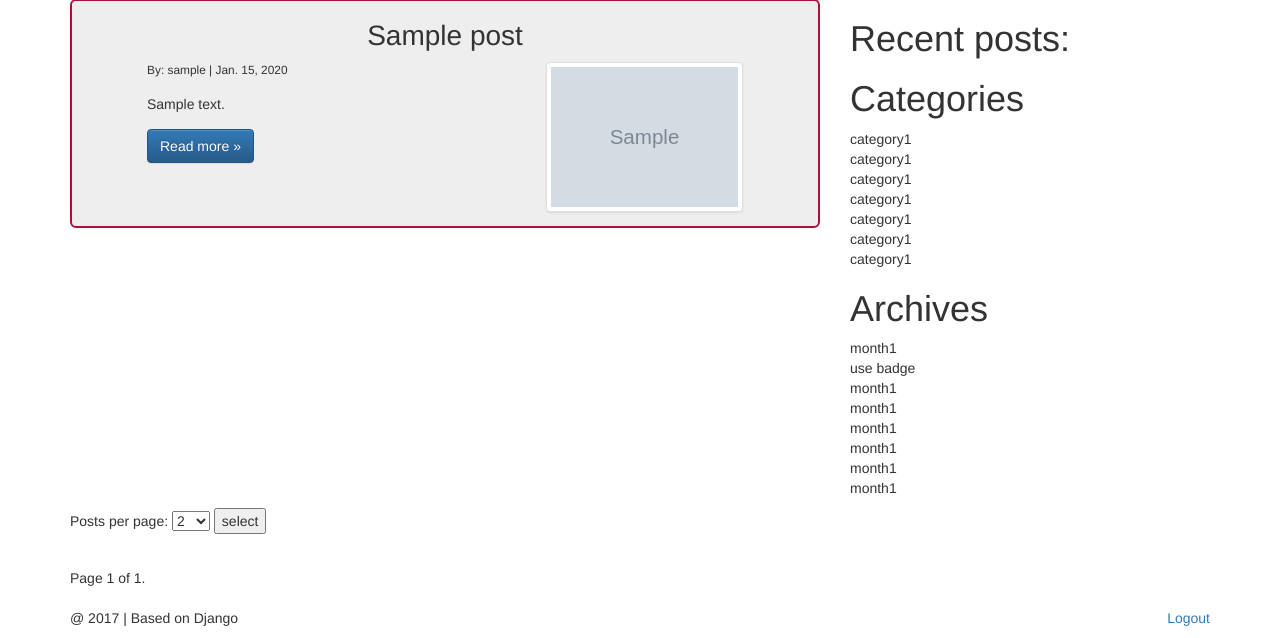
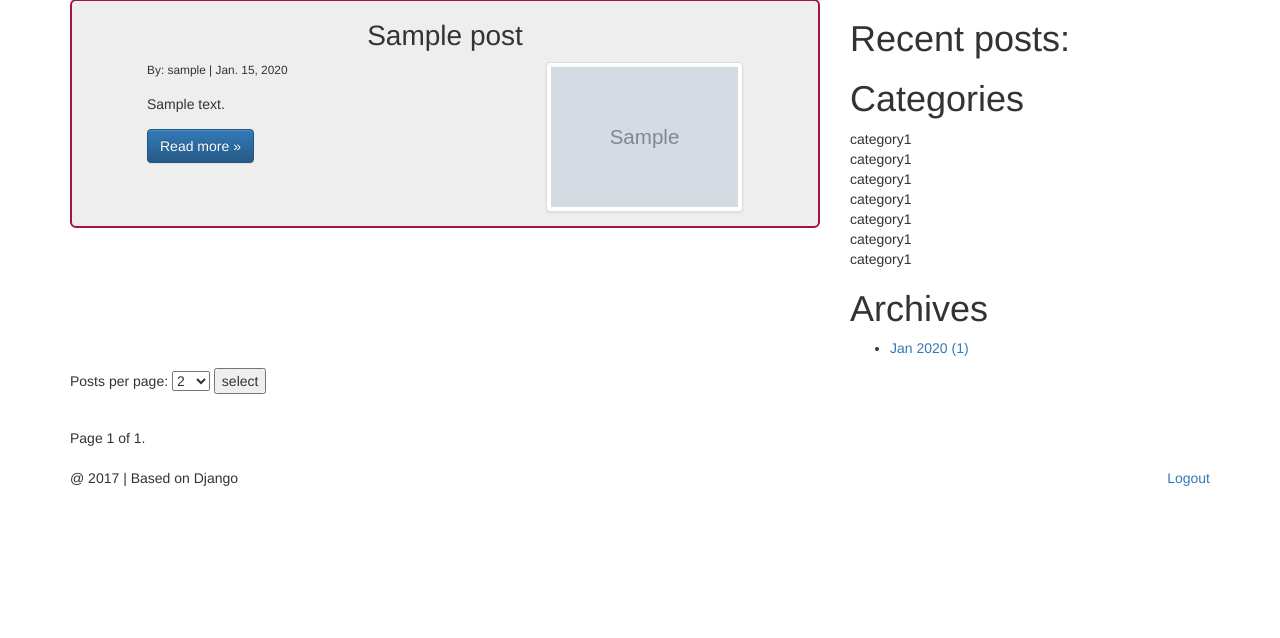
Before and after one commit to myGitHub4publicprojects/blog, a Django app: page / in a window 1280 px wide. Shown: the part 224-862 px from the top of the page. After the commit the page ends 710 px from the top, so only its background shows below. Run offline with Django 3.2, Linux system fonts and the light colour scheme; a user stored in the database is signed in; tables that the repository leaves empty hold one stand-in row (values such as "Sample post"); grey boxes marked "Sample" are stand-in pictures; some libraries are stand-ins or nearby versions.

Commit message:
monthly archives

```diff
--- a/posts/templates/posts/sidebar.html
+++ b/posts/templates/posts/sidebar.html
@@ -17,13 +17,12 @@
     <li>category1</li>
 </ul>
 <h1>Archives</h1>
-<ul class="list-unstyled">
-    <li>month1</li>
-    <li>use badge</li>
-    <li>month1</li>
-    <li>month1</li>
-    <li>month1</li>
-    <li>month1</li>
-    <li>month1</li>
-    <li>month1</li>
-</ul>
+{% if archives %}
+    <ul>
+        {% for date, post_no in archives.items %}
+        <li><a href="{% url 'posts:archives' date %}"
+        >{{ date|slice:":3" }} {{ date|slice:"3:" }} ({{ post_no }})</a>
+        </li>
+        {% endfor %}
+    </ul>
+{% endif %}
--- a/posts/urls.py
+++ b/posts/urls.py
@@ -8,5 +8,6 @@ urlpatterns = [
     url(r'^(?P<pk>[0-9]+)/create_pdf/$', views.create_pdf, name='create_pdf'),
     url(r'^create/$', views.create, name='create'),
     url(r'^(?P<pk>[0-9]+)/edit/$', views.update, name='update'),
+    url(r'^archives/(?P<pk>[A-Z][a-z]{2}[0-9]{4})$', views.home, name='archives'),
     url(r'^(?P<pk>[0-9]+)/delete/$', views.delete, name='delete'),
 ]
--- a/posts/views.py
+++ b/posts/views.py
@@ -9,7 +9,7 @@ from django.utils import timezone
 from .models import Post, upload_location
 from .forms import PostForm
 
-def home(request):
+def home(request, pk=None):
     queryset_list = Post.objects.active().order_by('-timestamp')
     if request.user.is_staff:
         queryset_list = Post.objects.all().order_by('-timestamp')
@@ -26,6 +26,21 @@ def home(request):
         recent_posts = Post.objects.active()[:5]
     else:
         recent_posts = Post.objects.active()
+
+    # archives links in sidebar
+    archives = {}
+    for x in queryset_list:
+        date = x.published.strftime("%b%Y")
+        archives[date] = archives.get(date,0) + 1
+
+    # archives qs
+    if pk:
+        import calendar
+        month = pk[:3]
+        year = pk[3:]
+        months = dict((v,k) for k,v in enumerate(calendar.month_abbr))
+        month_digit = months[month]
+        queryset_list = Post.objects.active().filter(published__year=year, published__month=month_digit)
 
     items_per_page = 5
     if request.GET.get('iitems'):
@@ -45,6 +60,7 @@ def home(request):
 
     context = {
         'post_list': queryset,
+        'archives': archives,
         'recent_posts': recent_posts
     }
     return render(request, 'posts/home.html', context)
@@ -100,7 +116,6 @@ def delete(request, pk):
     instance.delete()
     messages.success(request, 'Post deleted')
     return redirect('posts:home')
-
 
 def create_pdf(request, pk):
     from django.http import HttpResponse
```
